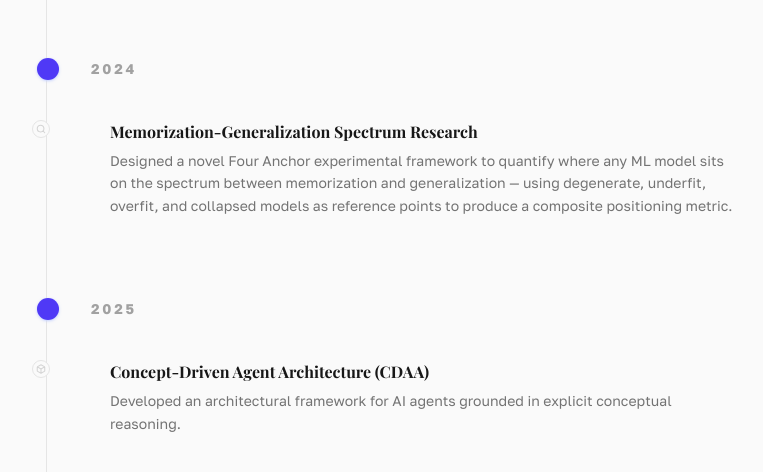
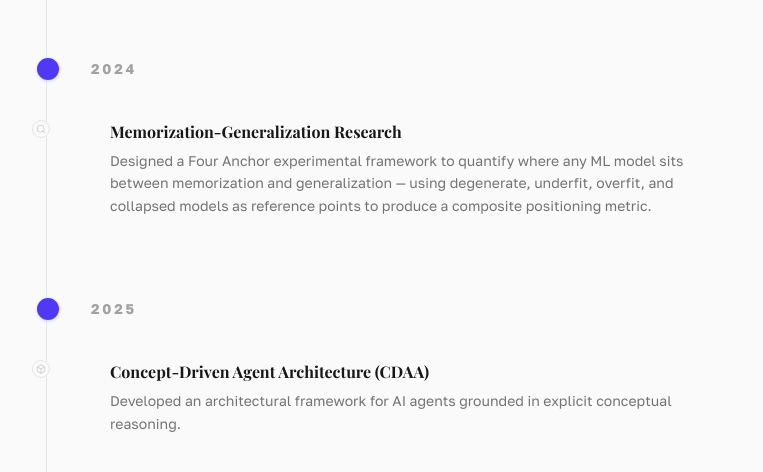
Before and after one commit to Frantz103/Frantz103.github.io, an Astro site: page /timeline in a window 1280 px wide. Shown: the part 2800-3272 px from the top of the page, without its empty margins (266-1029 px from the left). Built offline with nearby package versions, Linux system fonts and the light colour scheme; Astro itself is replaced by a stand-in of ours; a web font is replaced by a local one.

Commit message:
Remove Spectrum and novel from memorization-generalization entry
Co-Authored-By: Claude Opus 4.6 <noreply@anthropic.com>

```diff
--- a/src/data/timeline.ts
+++ b/src/data/timeline.ts
@@ -151,10 +151,10 @@ export const timelineEvents: TimelineEvent[] = [
   },
   {
     year: '2024',
-    title: 'Memorization-Generalization Spectrum Research',
+    title: 'Memorization-Generalization Research',
     icon: 'search',
     description:
-      'Designed a novel Four Anchor experimental framework to quantify where any ML model sits on the spectrum between memorization and generalization — using degenerate, underfit, overfit, and collapsed models as reference points to produce a composite positioning metric.',
+      'Designed a Four Anchor experimental framework to quantify where any ML model sits between memorization and generalization — using degenerate, underfit, overfit, and collapsed models as reference points to produce a composite positioning metric.',
   },
   {
     year: '2025',
```
Also changed, not shown: docs/timeline/index.html (+1 -1 lines).
